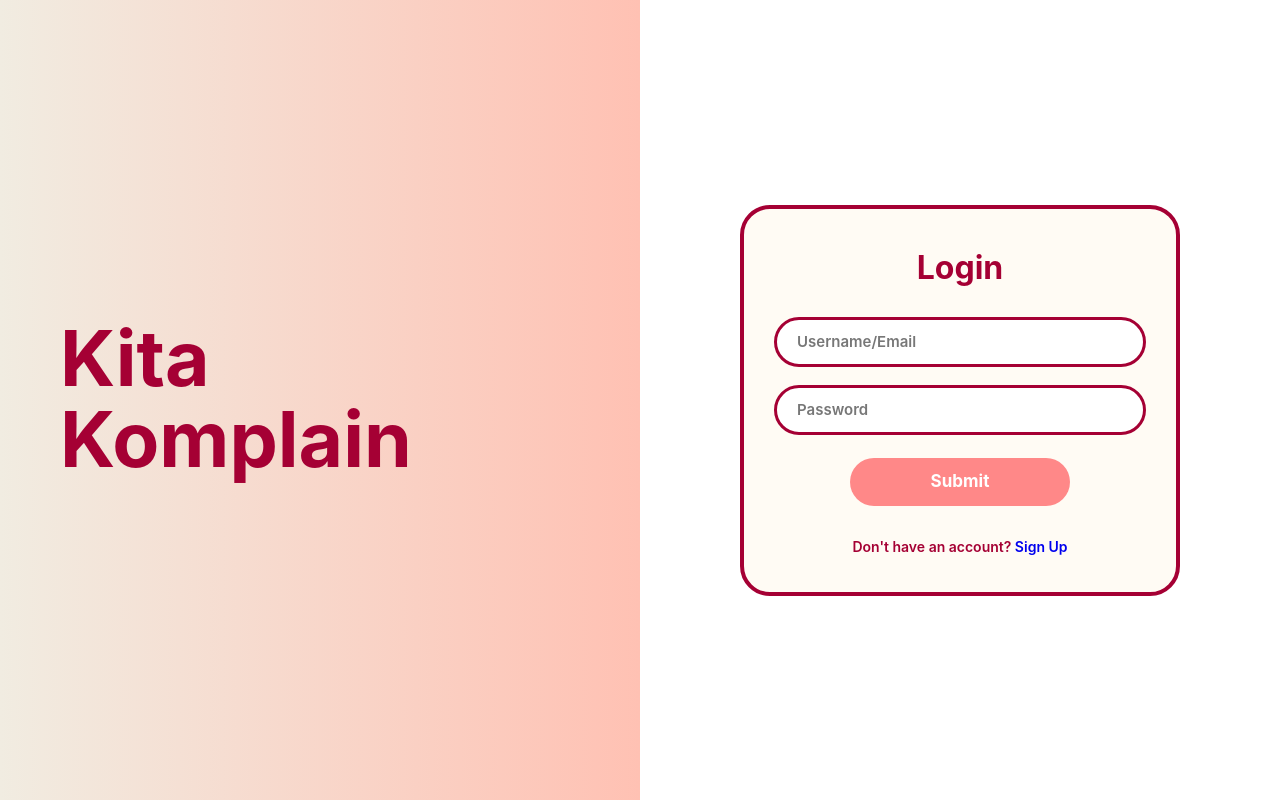
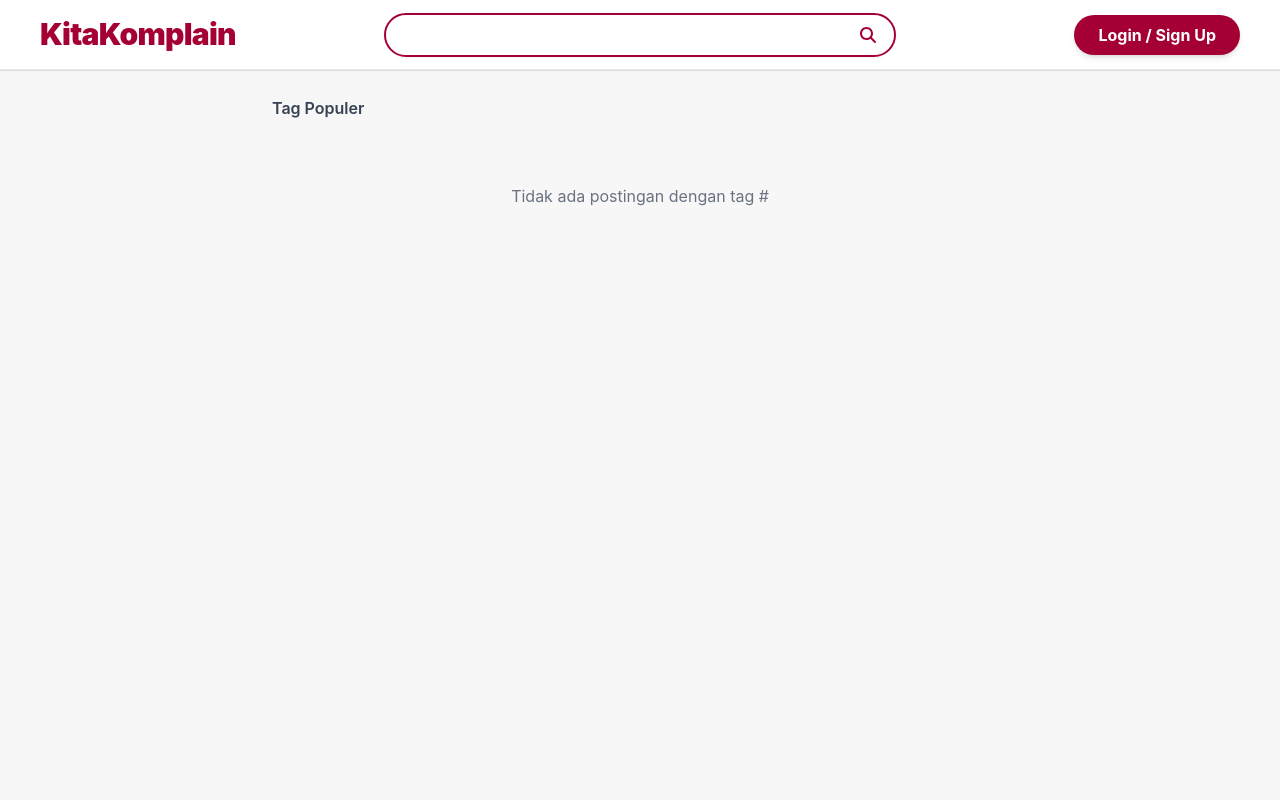
Before and after one commit to Carmeloanthony1/KitaKomplain-PNJ-Web-Development-Competition-, a React (Vite) app: page /search in a window 1280 px wide. Before the commit this address led to /login. Built offline with nearby package versions, Linux system fonts and the light colour scheme.

Commit message:
changed: routing for guest user

```diff
--- a/src/App.jsx
+++ b/src/App.jsx
@@ -85,11 +85,11 @@ export default function App() {
           />
           <Route
             path="/search"
-            element={user ? <Search_page user={user} onNavigate={handleNavigate} /> : <Navigate to="/login" />}
+            element={<Search_page user={user} onNavigate={handleNavigate} />}
           />
           <Route
             path="/home"
-            element={user ? <Home user={user} onLogout={handleLogout} onNavigate={handleNavigate} /> : <Navigate to="/login" />}
+            element={<Home user={user} onLogout={handleLogout} onNavigate={handleNavigate} />}
           />
           <Route
             path="/profile"
@@ -123,7 +123,7 @@ export default function App() {
 
           <Route
             path="/"
-            element={<Navigate to={user ? "/home" : "/login"} />}
+            element={<Navigate to="/home" />}
           />
         </Routes>
       </ConfirmProvider>
--- a/src/components/Navbar.jsx
+++ b/src/components/Navbar.jsx
@@ -171,6 +171,9 @@ export default function Navbar({ user, openNotifications, onOpenNewPost, openPol
 
         {/* Profile Akun Kanan */}
         <div className="flex-shrink-0 z-20 relative" ref={menuRef}>
+          {currentUserId ? (
+            // Jika user sudah login
+            <>
               <div
                 onClick={handleProfileClick}
                 className="flex items-center gap-1.5 sm:gap-3 bg-[#a50034] dark:bg-black dark:border-2 dark:border-[#f1ece1] text-white px-2 sm:px-5 py-1 sm:py-2 rounded-full font-bold shadow-md cursor-pointer hover:bg-[#801427] dark:hover:bg-[#f1ece1] dark:hover:text-black transition active:scale-95 select-none"
@@ -262,6 +265,16 @@ export default function Navbar({ user, openNotifications, onOpenNewPost, openPol
                   </button>
                 </div>
               )}
+            </>
+          ) : (
+            // Jika user adalah guest
+            <button
+              onClick={() => navigate('/login')}
+              className="flex items-center justify-center bg-[#a50034] dark:bg-black dark:border-2 dark:border-[#f1ece1] text-white px-4 sm:px-6 py-1.5 sm:py-2 rounded-full font-bold shadow-md cursor-pointer hover:bg-[#801427] dark:hover:bg-[#f1ece1] dark:hover:text-black transition active:scale-95 text-xs sm:text-base"
+            >
+              Login / Sign Up
+            </button>
+          )}
         </div>
 
       </nav>
--- a/src/pages/Profile.jsx
+++ b/src/pages/Profile.jsx
@@ -5,10 +5,11 @@ import Focuspost from "../components/FocusPost";
 import { useStatus } from "../components/StatusContext";
 //import VerifyAccount from "../components/Verify";
 
-export default function Profile() {
+export default function Profile({user}) {
   const navigate = useNavigate();
   const { showStatus } = useStatus();
-  const userId = localStorage.getItem("user_id");
+
+  const userId = user?.id || localStorage.getItem("user_id");
 
   const [username, setUsername] = useState("");
   const [bio, setBio] = useState("");
@@ -70,6 +71,7 @@ export default function Profile() {
 
   useEffect(() => {
     if (!userId) {
+      setLoading(false);
       navigate("/login");
       return;
     }
@@ -99,7 +101,6 @@ export default function Profile() {
       setIsAnonimMode(data.is_anonim_mode || false);
       setTempUsername(data.username || "");
       setTempBio(data.bio || "");
-      setIsVerified(data.is_verified || false);
 
       const { data: userPosts, error: postError } = await supabase
         .from("posts")
```
Lines whose indentation alone changed are shown as unchanged.
